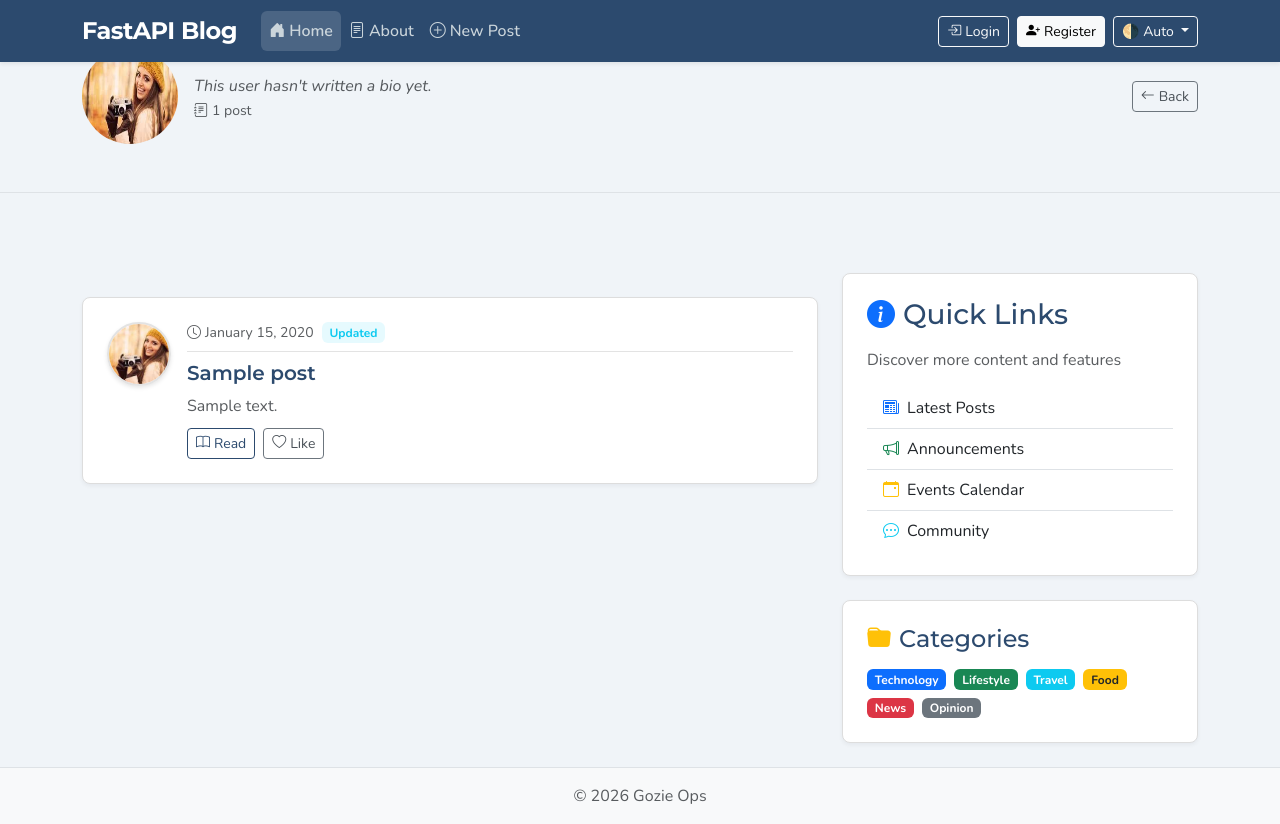
After one commit to OpsandOps/fastblog, a FastAPI app: page /users/1/posts in a window 1280 px wide. The commit adds this page. Run offline with FastAPI, Linux system fonts and the light colour scheme; tables that the repository leaves empty hold one stand-in row (values such as "Sample post").

Commit message:
prod workdone to imporove blog building

```diff
--- a/main.py
+++ b/main.py
@@ -38,34 +38,6 @@ app.mount("/media", StaticFiles(directory="media"), name="media")
 templates = Jinja2Templates(directory="templates")
 #=======mount a static file for all static files we create==============
 app.mount("/static", StaticFiles(directory="static"), name="static")
-
-# post_list: list[dict] = [
-#     {
-#         "id": 1,
-#         "author": "Julien Nagelsman",
-#         "title": "Home away from home",
-#         "content": "This is a serial novel written by a very good author about a Home away from home this is to add some content to the blog",
-#         "created_at": "15th July 2026",
-#         "updated_at": "today"
-#     },
-#     {
-#         "id": 2,
-#         "author": "Prospa  Ops",
-#         "title": "God is Good",
-#         "content": "A devotional written by the author for daily study and religious content built with fastapi",
-#         "created_at": "20th July 2026",
-#         "updated_at": "today"
-#     },
-#     {
-#         "id": 3,
-#         "author": "Damelson Vincent",
-#         "title": "Power over Fear",
-#         "content": "The chronicle of a developer who never writes but read and debugs, I dont even know what that means here",
-#         "created_at": "22nd July 2026",
-#         "updated_at": "today"
-#     }
-
-# ]
 
 # ========HTTP EXCEPTION HANDLER===============================
 @app.exception_handler(HTTPException)
@@ -135,8 +107,9 @@ def general_http_exception_handler(request: Request, exception: StarletteHTTPExc
     )
 
 # ============VALIDATION EXCEPTION HANDLER FOR STARLETTE===========================
+# ==============request validation exception handler==================================
 @app.exception_handler(RequestValidationError)
-def request_validation_exception_handler(request: Request, exception: RequestValidationError):
+async def request_validation_exception_handler(request: Request, exception: RequestValidationError):
     if request.url.path.startswith("/api"):
         return JSONResponse(
             status_code=status.HTTP_422_UNPROCESSABLE_CONTENT,
@@ -153,6 +126,7 @@ def request_validation_exception_handler(request: Request, exception: RequestVal
         status_code=status.HTTP_422_UNPROCESSABLE_CONTENT,
     )
 
+# ==========response validation exception handler ===================================
 @app.exception_handler(ResponseValidationError)
 async def response_validation_exception_handler(request: Request, exc: ResponseValidationError):
     logger.error(f"Response Validation Error on {request.url.path}: {str(exc.errors())}", exc_info=True)
@@ -210,6 +184,52 @@ def get_post_pages(post_id: int, request: Request, db: Annotated[Session, Depend
     raise HTTPException(status_code=status.HTTP_404_NOT_FOUND, detail="Post not Found")
 
 
+
+# ======BROWSABLE ROUTE ========("user/{user_id}/posts")====
+#to get all post for a user
+#===============================================================
+
+@app.get(
+    "/users/{user_id}/posts",
+    status_code=status.HTTP_200_OK,
+    include_in_schema=False,
+    name="users"
+)
+def get_all_user_posts(user_id: int, request: Request, db: Annotated[Session, Depends(get_db)]):
+    # 1. query the database to verify if the user exists
+    result = db.execute(
+        select(models.User).where(models.User.id == user_id)
+    )
+
+    user = result.scalars().all()
+    #2. if the user does not EXIST raise an exception
+    if not user:
+        raise HTTPException(
+            status_code=status.HTTP_404_NOT_FOUND,
+            detail="User not found",
+        )
+
+    #3. Query the database for all the post belonging to the user
+    post_result = db.execute(
+        select(models.Post).where(models.Post.user_id == user_id)
+    )
+
+    #4 . Extract all the post into a list (returns an empty list if the user has no post)
+    posts = post_result.scalars().first()
+
+    #5. return all posts if the post exist, return the post using the template with a sliced title
+    if posts:
+        title = posts.title[:50]
+        return templates.TemplateResponse(
+            request,
+            "user_post.html",
+            {
+                "posts": posts, "title": title, "user": user
+            }
+        )
+    #4. if the post does not exist, return a http 404 exception
+    raise HTTPException(status_code=status.HTTP_404_NOT_FOUND, detail="Post not Found")
+
 # ================API ROUTES(NOT BROWSABLE)==================
 # @app.get("/api/posts/{post_id}", response_model=PostResponse)
 @app.get("/api/posts/{post_id}")
@@ -249,17 +269,34 @@ def get_all_posts(db: Annotated[Session, Depends(get_db)]):
 )
 
 def create_post(post_data: PostCreate, db: Annotated[Session, Depends(get_db)]):
+    #1. Query for an existing user
+    existing_user = db.execute(
+        select(models.User).where(
+            models.User.id == post_data.user_id
+        )
+    )
+
+    #2. transform to a list
+    existing_user_result = existing_user.scalars().first()
+
+    if not existing_user_result:
+        raise HTTPException(
+            status_code=status.HTTP_404_NOT_FOUND,
+            detail="User not found. Cannot create a post for a non-existent user."
+        )
+
+
     #1. Query the db to check if there is an existing post with the same id for the user
-    result = db.execute(
+    post_result = db.execute(
         select(models.Post).where(
             models.Post.title == post_data.title,
             models.Post.user_id == post_data.user_id
         )
     )
-    #2. Extract the first post of the user if it exist
-    post = result.scalars().first()
+    #2. Extract the first post from the result
+    post = post_result.scalars().first()
 
-    #3. raise exception if the user is not found
+    #3. raise exception if the post exist
     if post:
         raise HTTPException(
             status_code=status.HTTP_400_BAD_REQUEST,
@@ -277,10 +314,22 @@ def create_post(post_data: PostCreate, db: Annotated[Session, Depends(get_db)]):
     try:
         db.add(new_post)
         db.commit()
-        db.refresh(new_post)
+        # db.refresh(new_post, attribute_names=['author'])
+        # 6 refetch the post to make sure the user is attached using the .options(selectinload(models.Post.author))
+        result = db.execute(
+            select(models.Post)
+            .options(selectinload(models.Post.author))
+            .where(models.Post.id == new_post.id)
+            )
+
+        new_post = result.scalars().all()
+
     except SQLAlchemyError as e:
+        # rollback to previous db state
         db.rollback()
+        # log the full error context for traceability
         logger.error(f"Database failed to create post: {str(e)}")
+        # raise generic http error
         raise HTTPException(
             status_code=status.HTTP_503_SERVICE_UNAVAILABLE,
             detail="Failed to create post"
--- a/schemas.py
+++ b/schemas.py
@@ -15,8 +15,8 @@ class UserResponse(UserBase):
     model_config = ConfigDict(from_attributes=True)
 
     id: int
-    image_file: str | None
-    image_path: str
+    image_file: str | None = None
+    image_path: str | None = None
 
 
 # =============================================
@@ -36,4 +36,4 @@ class PostResponse(PostBase):
     user_id: int
     author: UserResponse
     created_at: datetime
-    updated_at: datetime | None
+    updated_at: datetime | None = None
--- a/templates/post.html
+++ b/templates/post.html
@@ -18,7 +18,7 @@
         <h1 class="display-5 fw-bold mb-3">{{ post.title }}</h1>
         <div class="d-flex align-items-center gap-2 flex-wrap text-body-secondary">
           <a href="#" class="fw-semibold text-decoration-none">
-            <i class="bi bi-person-circle me-1"></i>{{ post.author }}
+            <i class="bi bi-person-circle me-1"></i>{{ post.author.username }}
           </a>
           <span>•</span>
           <small>
@@ -55,7 +55,7 @@
              loading="lazy">
         <div>
           <a href="#" class="fw-semibold text-decoration-none d-block">
-            <i class="bi bi-person-circle me-1"></i>{{ post.author }}
+            <i class="bi bi-person-circle me-1"></i>{{ post.author.username }}
           </a>
           <small class="text-body-secondary">
             <i class="bi bi-calendar3 me-1"></i>Published on {{ post.created_at.strftime('%B %d, %Y') }}
--- /dev/null
+++ b/templates/user_post.html
@@ -0,0 +1,96 @@
+{% extends "base.html" %}
+
+{% block page_header %}
+<div class="bg-light border-bottom">
+	<div class="container py-5">
+		<div class="row align-items-center">
+			<div class="col-lg-8 d-flex align-items-center gap-3">
+				<img class="rounded-circle" src="{{ url_for('static', path='profile_pics/' ~ (user.profile_pic or 'default.jpg')) }}" alt="{{ user.username }}'s avatar" width="96" height="96" loading="lazy">
+				<div>
+					<h1 class="display-5 fw-bold mb-1">{{ user.username }}</h1>
+					{% if user.bio %}
+						<p class="text-body-secondary mb-0">{{ user.bio }}</p>
+					{% else %}
+						<p class="text-body-secondary mb-0 fst-italic">This user hasn't written a bio yet.</p>
+					{% endif %}
+					{% if posts is iterable and posts is not string %}
+						<small class="text-body-secondary"><i class="bi bi-journal-text me-1"></i>{{ posts|length }} posts</small>
+					{% else %}
+						<small class="text-body-secondary"><i class="bi bi-journal-text me-1"></i>1 post</small>
+					{% endif %}
+				</div>
+			</div>
+			<div class="col-lg-4 text-lg-end mt-3 mt-lg-0">
+				<a href="{{ url_for('home') }}" class="btn btn-outline-secondary btn-sm"><i class="bi bi-arrow-left me-1"></i>Back</a>
+			</div>
+		</div>
+	</div>
+</div>
+{% endblock page_header %}
+
+{% block content %}
+	<div class="mt-4">
+		{% if posts is iterable and posts is not string %}
+			{% for post in posts %}
+				<article class="content-section p-4 mb-4">
+					<div class="d-flex align-items-start gap-3">
+						<img class="rounded-circle article-img flex-shrink-0" src="{{ url_for('static', path='profile_pics/' ~ (user.profile_pic or 'default.jpg')) }}" alt="{{ user.username }}'s profile picture" width="64" height="64" loading="lazy">
+						<div class="flex-grow-1">
+							<div class="article-metadata mb-2">
+								<div class="d-flex align-items-center gap-2 flex-wrap text-body-secondary">
+									<small><i class="bi bi-clock me-1"></i>{% if post.created_at %}{{ post.created_at.strftime('%B %d, %Y') }}{% else %}{{ post.created_at }}{% endif %}</small>
+									{% if post.updated_at %}
+										<span class="badge bg-info bg-opacity-10 text-info">Updated</span>
+									{% endif %}
+								</div>
+							</div>
+							<h2 class="h5 mb-2"><a class="article-title text-decoration-none" href="{{ url_for('post', post_id=post.id) }}">{{ post.title }}</a></h2>
+							{% if post.content %}
+								<p class="article-content text-body-secondary mb-2">{{ post.content }}</p>
+							{% else %}
+								<p class="article-content text-body-secondary fst-italic mb-2">No content available.</p>
+							{% endif %}
+							<div class="d-flex gap-2 align-items-center">
+								<a href="{{ url_for('post', post_id=post.id) }}" class="btn btn-sm btn-outline-primary"><i class="bi bi-book me-1"></i>Read</a>
+								<button class="btn btn-sm btn-outline-secondary"><i class="bi bi-heart me-1"></i>Like</button>
+							</div>
+						</div>
+					</div>
+				</article>
+			{% endfor %}
+		{% elif posts %}
+			{% for post in [posts] %}
+				<article class="content-section p-4 mb-4">
+					<div class="d-flex align-items-start gap-3">
+						<img class="rounded-circle article-img flex-shrink-0" src="{{ url_for('static', path='profile_pics/' ~ (user.profile_pic or 'default.jpg')) }}" alt="{{ user.username }}'s profile picture" width="64" height="64" loading="lazy">
+						<div class="flex-grow-1">
+							<div class="article-metadata mb-2">
+								<div class="d-flex align-items-center gap-2 flex-wrap text-body-secondary">
+									<small><i class="bi bi-clock me-1"></i>{% if post.created_at %}{{ post.created_at.strftime('%B %d, %Y') }}{% else %}{{ post.created_at }}{% endif %}</small>
+									{% if post.updated_at %}
+										<span class="badge bg-info bg-opacity-10 text-info">Updated</span>
+									{% endif %}
+								</div>
+							</div>
+							<h2 class="h5 mb-2"><a class="article-title text-decoration-none" href="{{ url_for('post', post_id=post.id) }}">{{ post.title }}</a></h2>
+							{% if post.content %}
+								<p class="article-content text-body-secondary mb-2">{{ post.content }}</p>
+							{% else %}
+								<p class="article-content text-body-secondary fst-italic mb-2">No content available.</p>
+							{% endif %}
+							<div class="d-flex gap-2 align-items-center">
+								<a href="{{ url_for('post', post_id=post.id) }}" class="btn btn-sm btn-outline-primary"><i class="bi bi-book me-1"></i>Read</a>
+								<button class="btn btn-sm btn-outline-secondary"><i class="bi bi-heart me-1"></i>Like</button>
+							</div>
+						</div>
+					</div>
+				</article>
+			{% endfor %}
+		{% else %}
+			<div class="content-section p-4 text-center text-body-secondary">
+				<i class="bi bi-person-circle display-4 mb-3 opacity-50"></i>
+				<p class="mb-0">No posts yet from {{ user.username }}.</p>
+			</div>
+		{% endif %}
+	</div>
+{% endblock content %}
```
Also changed, not shown: models.py (+7 -0 lines), templates/home.html (+4 -4 lines).
